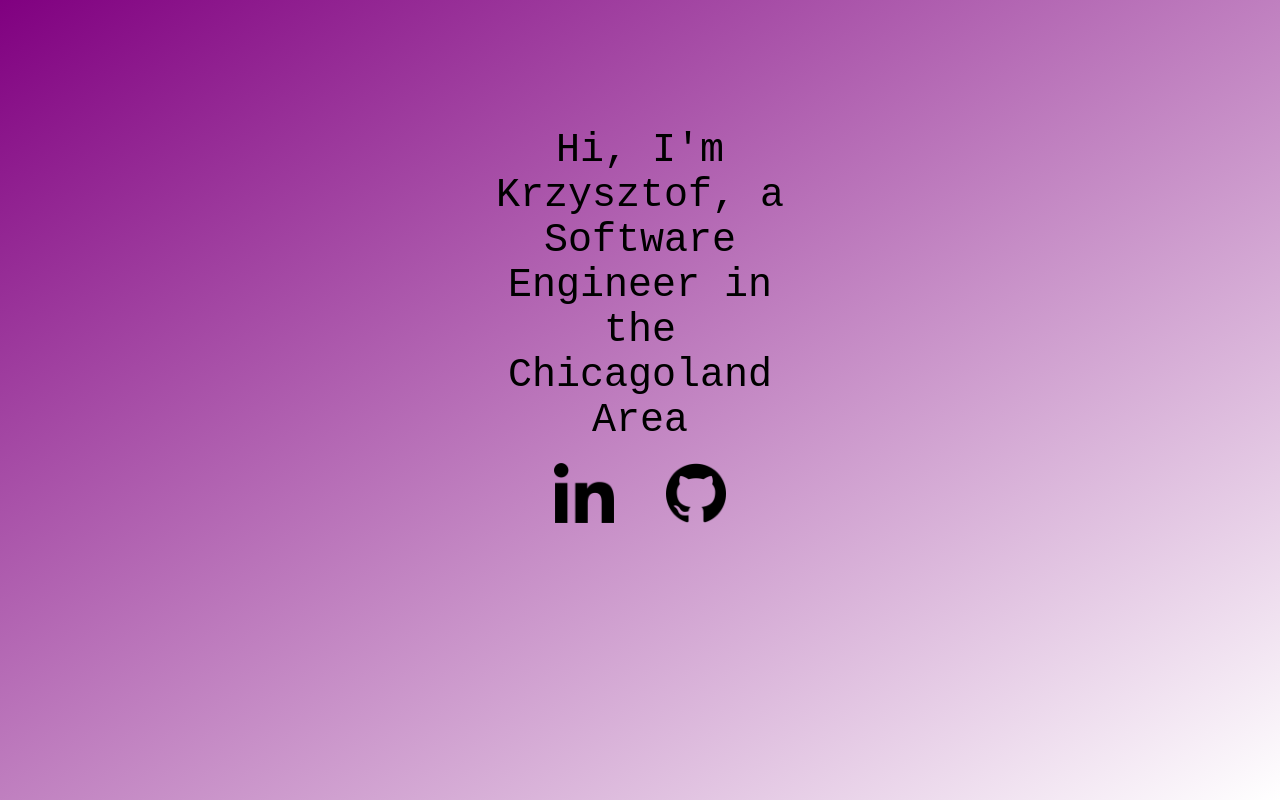
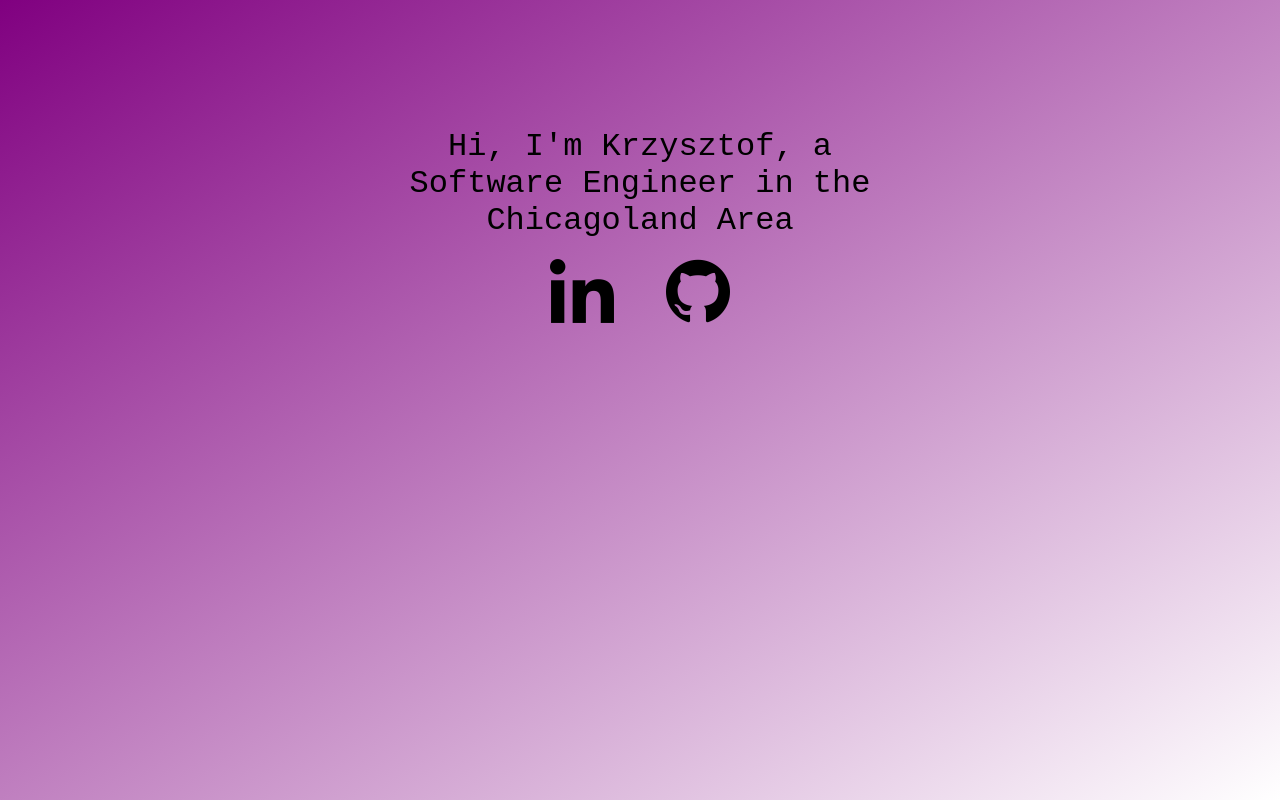
Before and after one commit to KRIS-RUSIN/KRIS-RUSIN.github.io, a React (Create React App) app: page / in a window 1280 px wide. Built offline with nearby package versions, Linux system fonts and the light colour scheme.

Commit message:
Fixed background and resize to fit screens

```diff
--- a/src/components/IntroBlock.js
+++ b/src/components/IntroBlock.js
@@ -1,24 +1,9 @@
 import React from 'react';
+import '../css/styles.css';
 function IntroBlock(props) {
-    const introStyle = {
-        fontSize : '40px',
-        fontFamily : "Courier New"
-    }
-    const wrapperStyle = {
-        height: '25%',
-        width: '25%',
-        textAlign: 'center'
-    }
-    const outerStyle = {
-        marginTop: '10%',
-        display : 'flex',
-        justifyContent: 'center'
-    }
     return(
-        <div style={outerStyle}>
-            <div style={wrapperStyle}>
-                <label style={introStyle}>{props.Intro}</label>
-            </div>
+        <div className='IntroBlockStyle'>
+            <label>{props.Intro}</label>
         </div>
     );
 }
--- a/src/components/SocialMedia.js
+++ b/src/components/SocialMedia.js
@@ -2,26 +2,13 @@ import React from 'react';
 import { resources } from "../resources";
 import '../css/styles.css';
 function SocialMedia() {
-    const wrapperStyle = {
-        marginTop: '20px',
-        display: 'flex',
-        height: '10%',
-        justifyContent: 'center'
-    }
-    const imgStyle = {
-        maxWidth : '60px'
-    }
-    const linkStyle = {
-        marginLeft: '2%',
-        marginRight: '2%',
-    }
     return(
-        <div style={wrapperStyle}>
-            <a style={linkStyle} href={resources.SOCIAL_MEDIA_LINKS.LINKEDIN}>
-                <img className='socialLink' style={imgStyle} alt={resources.SOCIAL_MEDIA_NAMES.LINKEDIN} src="/linkedin.png"></img>
+        <div className='SocialMediaStyle'>
+            <a href={resources.SOCIAL_MEDIA_LINKS.LINKEDIN}>
+                <img alt={resources.SOCIAL_MEDIA_NAMES.LINKEDIN} src="/linkedin.png"></img>
             </a>
-            <a  style={linkStyle} href={resources.SOCIAL_MEDIA_LINKS.GITHUB}>
-                <img className='socialLink' style={imgStyle}  alt={resources.SOCIAL_MEDIA_NAMES.GITHUB}src="/github.png"></img>
+            <a href={resources.SOCIAL_MEDIA_LINKS.GITHUB}>
+                <img alt={resources.SOCIAL_MEDIA_NAMES.GITHUB}src="/github.png"></img>
             </a>
         </div>
     );
--- a/src/css/index.css
+++ b/src/css/index.css
@@ -10,5 +10,8 @@ code {
 html {
   height: 100%;
   background-image: linear-gradient(to bottom right, purple, white);
+  background-attachment: fixed;
+  min-width: fit-content;
+  min-height: fit-content;
 }
 /*# sourceMappingURL=index.css.map */
--- a/src/css/styles.css
+++ b/src/css/styles.css
@@ -1,7 +1,35 @@
-.socialLink {
+.SocialMediaStyle {
+  margin-top: 20px;
+  display: flex;
+  height: 10%;
+  justify-content: center;
+  min-width: fit-content;
+  min-height: fit-content;
+}
+.SocialMediaStyle a {
+  margin-left: 2%;
+  margin-right: 2%;
+  min-width: fit-content;
+  min-height: fit-content;
+}
+.SocialMediaStyle a img {
+  max-width: 5vw;
   transition: 0.5s all ease-in-out;
 }
-.socialLink:hover {
+.SocialMediaStyle a img:hover {
   transform: scale(1.5);
 }
+.IntroBlockStyle {
+  margin: 10% auto 0;
+  display: flex;
+  justify-content: center;
+  height: 40%;
+  width: 40%;
+  text-align: center;
+  min-height: fit-content;
+}
+.IntroBlockStyle label {
+  font-size: 2.5vw;
+  font-family: 'Courier New', Courier, monospace;
+}
 /*# sourceMappingURL=styles.css.map */
--- a/src/less/index.less
+++ b/src/less/index.less
@@ -13,5 +13,8 @@ code {
 }
 html{
   height: 100%;
-  background-image: linear-gradient(to bottom right,purple, white)
+  background-image: linear-gradient(to bottom right,purple, white);
+  background-attachment: fixed;
+  min-width: fit-content;
+  min-height: fit-content;
 }
--- a/src/less/styles.less
+++ b/src/less/styles.less
@@ -1,6 +1,35 @@
-.socialLink {
-    transition: 0.5s all ease-in-out;
+.SocialMediaStyle {
+    margin-top: 20px;
+    display: flex;
+    height: 10%;
+    justify-content: center;
+    min-width: fit-content;
+    min-height: fit-content;
+    a {
+        margin-left: 2%;
+        margin-right: 2%;
+        min-width: fit-content;
+        min-height: fit-content;
+        img {
+            max-width: 5vw;
+            transition: 0.5s all ease-in-out;
+            &:hover {
+                transform: scale(1.5);
+            }
+        }
+    }
+
 }
-.socialLink:hover {
-    transform: scale(1.5);
+.IntroBlockStyle {
+    margin: 10% auto 0;
+    display: flex;
+    justify-content: center;
+    height: 40%;
+    width: 40%;
+    text-align: center;
+    min-height: fit-content;
+    label {
+        font-size : 2.5vw;
+        font-family: 'Courier New', Courier, monospace;
+    }
 }
```
Also changed, not shown: 2 other files (tests, documents, lock files or other folders).
